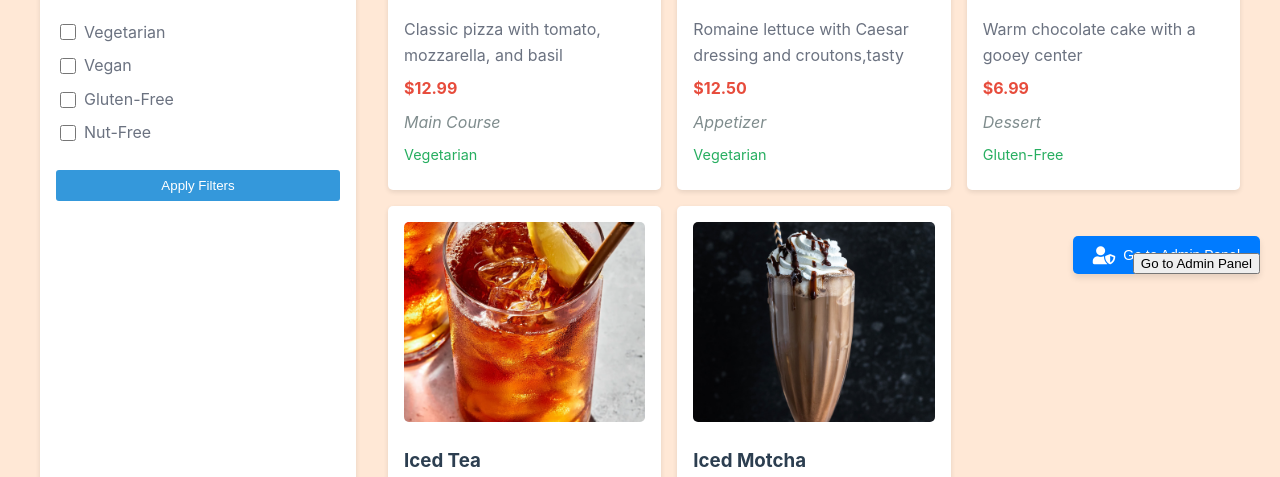
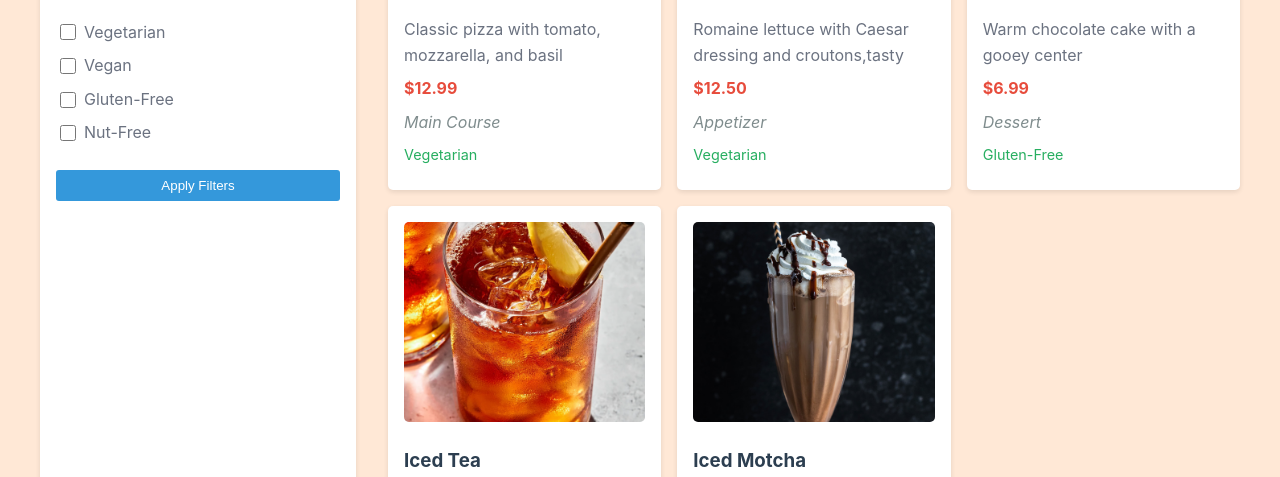
Before and after one commit to indrajeet-77/Infosys-SpringBaord-HiFi-Delivery-Eats-Menu-Management-Module-Team2-, a Flask app: page / in a window 1280 px wide. Shown: the part 506-983 px from the top of the page. Run offline with Flask 3, Linux system fonts and the light colour scheme; data comes from the database, SQL or seed files in the repository.

Commit message:
some minor ui fixes in index.html

```diff
--- a/templates/index.html
+++ b/templates/index.html
@@ -55,14 +55,6 @@
             </div>
         </section>
     </main>
-    <button onclick="location.href='/admin'" class="admin-button">
-        <i class="fas fa-user-shield"></i>
-        Go to Admin Panel
-    </button>
-
-    <!-- Button to go to Admin Panel -->
-    <button onclick="location.href='/admin'" class="fixed-bottom-right px-4 py-2 bg-blue-500 text-white rounded-lg hover:bg-blue-600">Go to Admin Panel</button>
-
     <script src="{{ url_for('static', filename='js/script.js') }}"></script>
 </body>
 </html>
```
